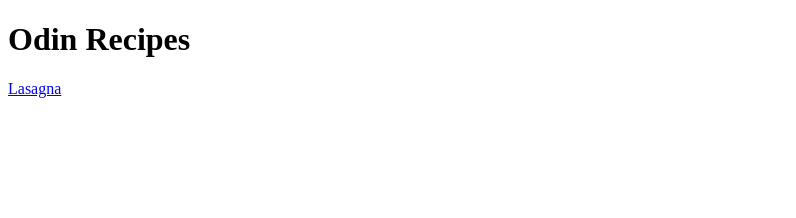
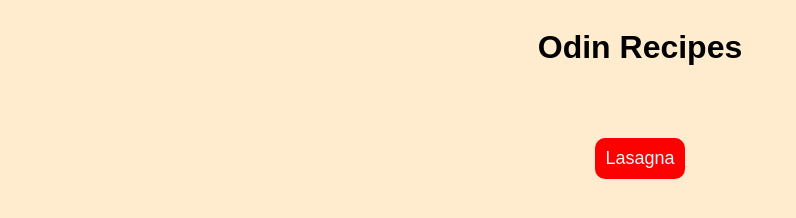
Before and after one commit to boxy-pug/odin-recipes, a plain HTML site: page index.html in a window 1280 px wide. Shown: the whole page, without its empty margins (0-796 px from the left). Drawn offline with Linux system fonts and the light colour scheme.

Commit message:
Added some color and css
experimenting with css

```diff
--- a/index.html
+++ b/index.html
@@ -3,10 +3,13 @@
 <head>
     <meta charset="UTF-8">
     <meta name="viewport" content="width=device-width, initial-scale=1.0">
+    <link rel="stylesheet" href="./style.css">
     <title>Odin Recipes</title>
 </head>
 <body>
     <h1>Odin Recipes</h1>
-    <a href="./recipes/lasagna.html">Lasagna</a>
+    <button>
+      <a href="./recipes/lasagna.html">Lasagna</a>
+</button>
 </body>
 </html>
--- /dev/null
+++ b/style.css
@@ -0,0 +1,27 @@
+* {
+    font-family: Arial, Helvetica, sans-serif;
+}
+
+body {
+    background: blanchedalmond;
+    display: flex;
+    flex-direction: column;
+    align-items: center;
+}
+
+button {
+    background-color: red;
+    color: aliceblue;
+    padding: 10px;
+    margin-bottom: 50px;
+    margin-top: 50px;
+    border-radius: 10px;
+    border: none;
+    font-size: large;
+}
+
+a {
+    color: aliceblue;
+    font-style: none;
+    text-decoration: none;
+}
```
Also changed, not shown: recipes/lasagna.html (+3 -0 lines).
